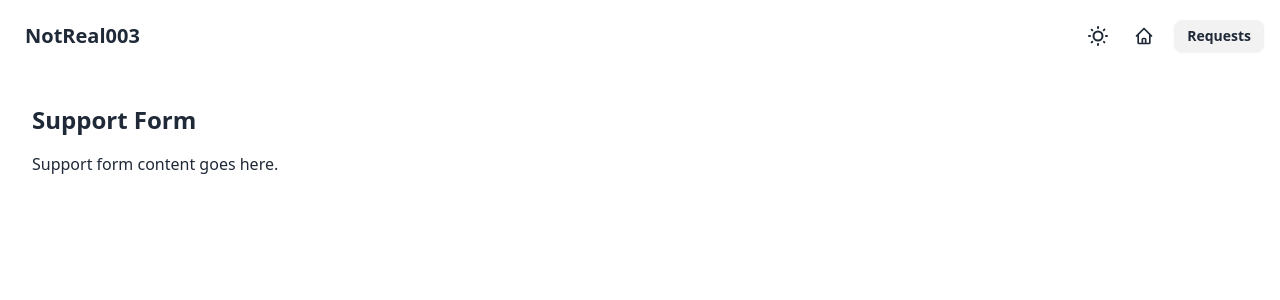
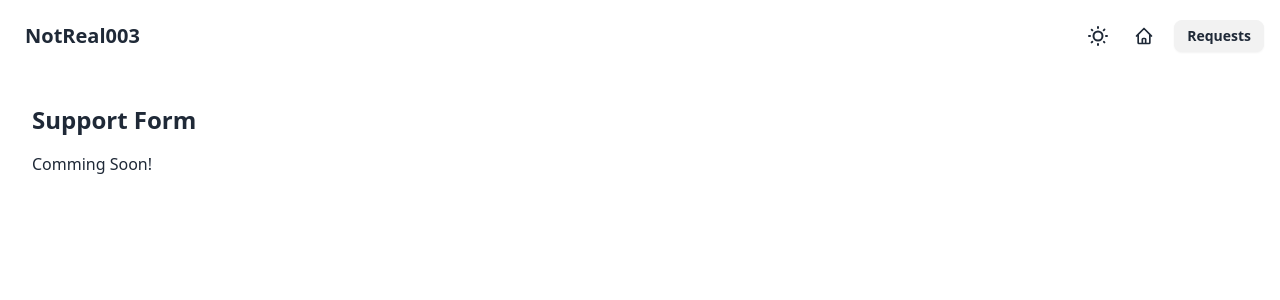
Before and after one commit to NotReal003/REQUEST-MANAGEMENT-SYSTEM, a React (Create React App) app: page /support in a window 1280 px wide. Shown: the top 300 px of the page. Built offline with nearby package versions, Linux system fonts and the light colour scheme.

Commit message:
Update Support.jsx

```diff
--- a/src/pages/Support.jsx
+++ b/src/pages/Support.jsx
@@ -5,7 +5,7 @@ const Support = () => {
   return (
     <div className="container mx-auto p-4">
       <h1 className="text-2xl font-bold mb-4">Support Form</h1>
-      <p>Support form content goes here.</p>
+      <p>Comming Soon!</p>
     </div>
   );
 };
```
